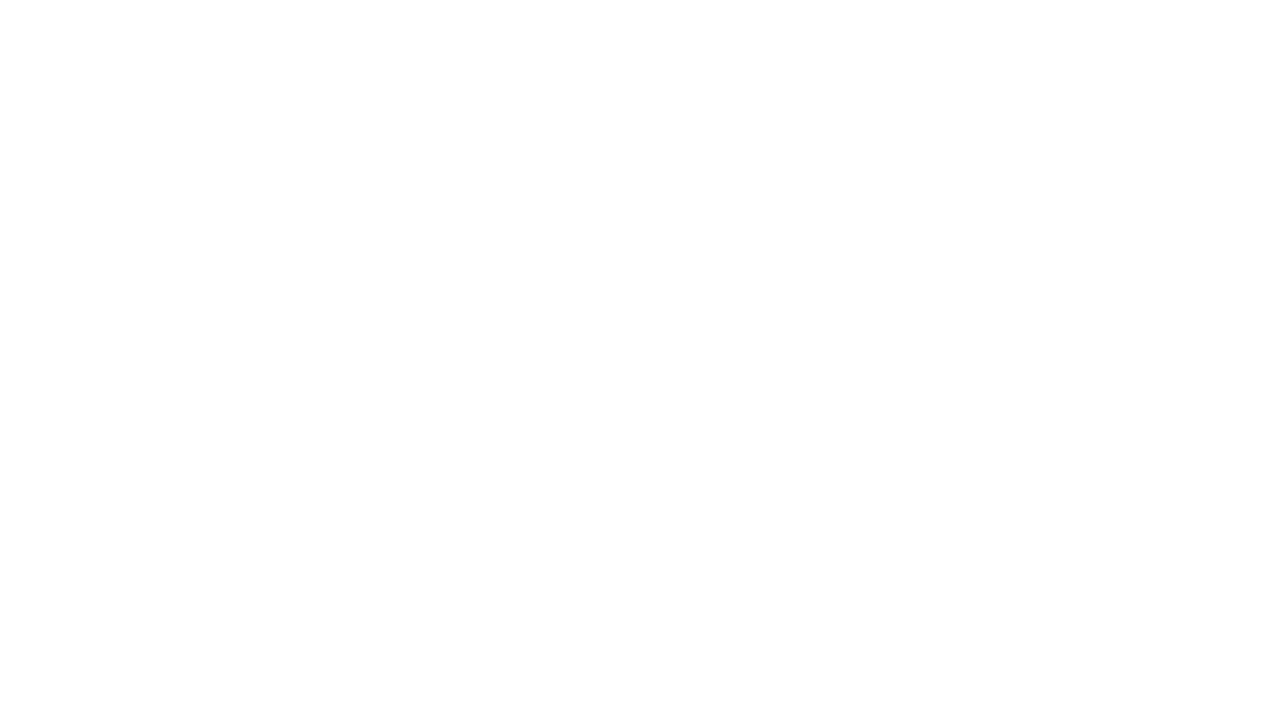
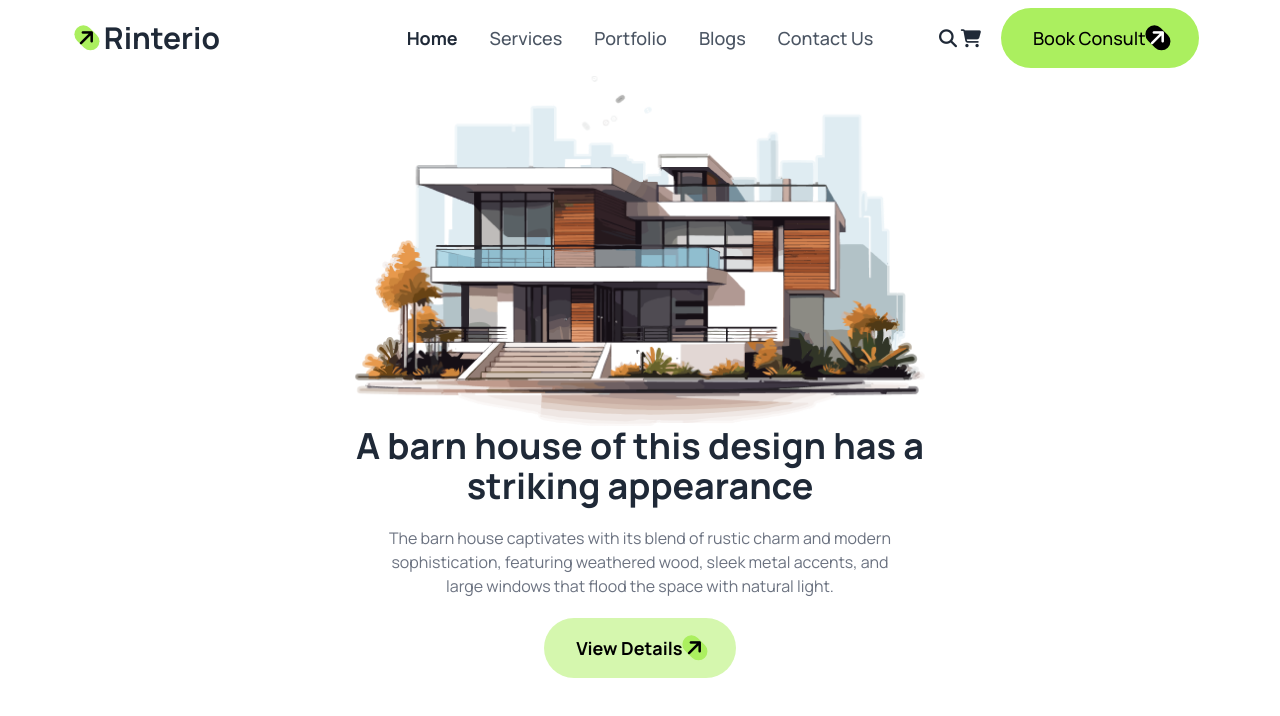
Before and after one commit to saikat001-cmd/Assignment-03, a plain HTML site: page index.html in a window 1280 px wide. Drawn offline with nearby package versions, Linux system fonts and the light colour scheme.

Commit message:
header section done

```diff
--- a/index.html
+++ b/index.html
@@ -9,12 +9,14 @@
 <link href="https://fonts.googleapis.com/css2?family=Manrope:wght@200..800&display=swap" rel="stylesheet">
 <link href="https://cdn.jsdelivr.net/npm/daisyui@4.12.10/dist/full.min.css" rel="stylesheet" type="text/css" />
 <script src="https://cdn.tailwindcss.com"></script>
+<script src="https://kit.fontawesome.com/ff056682ef.js" crossorigin="anonymous"></script>
 <script>
     tailwind.config = {
       theme: {
         extend: {
           colors: {
-            clifford: '#da373d',
+            'button-primary': '#ABEF5F',
+            'button-primary-2': '#ABEF5F80',
           }
         }
       }
@@ -27,7 +29,59 @@
   </style>
 </head>
 <body class="manrope-font ">
+    <!-- header section start -->
     <header>
+        <nav class="w-11/12 mx-auto">
+        <div class="navbar bg-base-100">
+            <div class="navbar-start">
+
+              <a class="btn btn-ghost text-3xl font-bold"> <i class="fa-solid fa-arrow-right text-black text-xl -rotate-45 bg-button-primary rounded-full"></i>  Rinterio</a>
+            </div>
+            <div class="navbar-center hidden lg:flex">
+              <ul class="menu menu-horizontal px-1 text-lg font-medium">
+                <li class="font-bold"><a>Home</a></li>
+                <li class="text-gray-600"><a>Services</a></li>
+                <li class="text-gray-600"><a>Portfolio</a></li>
+                <li class="text-gray-600"><a>Blogs</a></li>
+                <li class="text-gray-600"><a>Contact Us</a></li>
+              </ul>
+            </div>
+            <div class="navbar-end gap-5 ">
+
+                <div class="text-lg hidden lg:block">
+                <button> <i class="fa-solid fa-magnifying-glass"></i></button>
+                <button><i class="fa-solid fa-cart-shopping"></i></button>
+                </div>
+                <button class="lg:px-8 lg:py-4 px-2 py-1 hidden lg:block rounded-full lg:rounded-full font-medium text-black font-bold text-lg bg-button-primary">Book Consult  <i class="fa-solid fa-arrow-right text-white text-xl -rotate-45 bg-black rounded-full"></i></button>
+
+              <div class="dropdown">
+                <div tabindex="0" role="button" class="btn btn-ghost text-lg lg:hidden">
+                    <i class="fa-solid fa-bars"></i>
+                </div>
+                <ul
+                  tabindex="0"
+                  class="menu menu-sm dropdown-content bg-base-100 rounded-box z-[1] mt-3 w-52 p-2 shadow  text-lg font-medium right-0">
+                  <li class="font-bold"><a>Home</a></li>
+                  <li class="text-gray-600"><a>Services</a></li>
+                  <li class="text-gray-600"><a>Portfolio</a></li>
+                  <li class="text-gray-600"><a>Blogs</a></li>
+                  <li class="text-gray-600"><a>Contact Us</a></li>
+                </ul>
+              </div>
+            </div>
+          </div>
+        </nav>
+        <section class="">
+            <div>
+                <img class="mx-auto w-80 lg:w-auto" src="image/banner.png" alt="">
+            </div>
+            <div class="text-center">
+                <h1 class="lg:text-4xl md:text-3xl text-2xl font-bold mb-5">A barn house of this design has a <br> striking appearance</h1>
+                <p class="text-gray-500 lg:w-5/12 w-96 mx-auto mb-5">The barn house captivates with its blend of rustic charm and modern sophistication, featuring  weathered wood, sleek metal accents, and large windows that flood the space with natural light.</p>
+                <button class=" px-8 py-4 rounded-full font-lg text-black font-bold text-lg bg-button-primary-2">View Details  <i class="fa-solid fa-arrow-right text-black text-xl -rotate-45 bg-button-primary rounded-full"></i></button>
+            </div>
+
+        </section>
 
     </header>
     <main>
```
